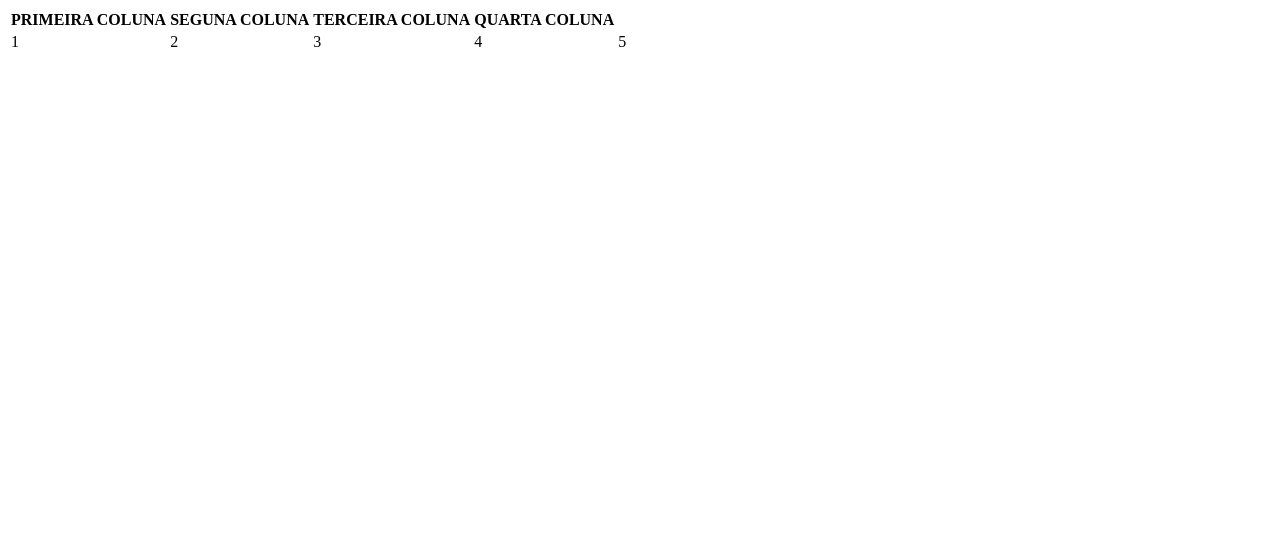
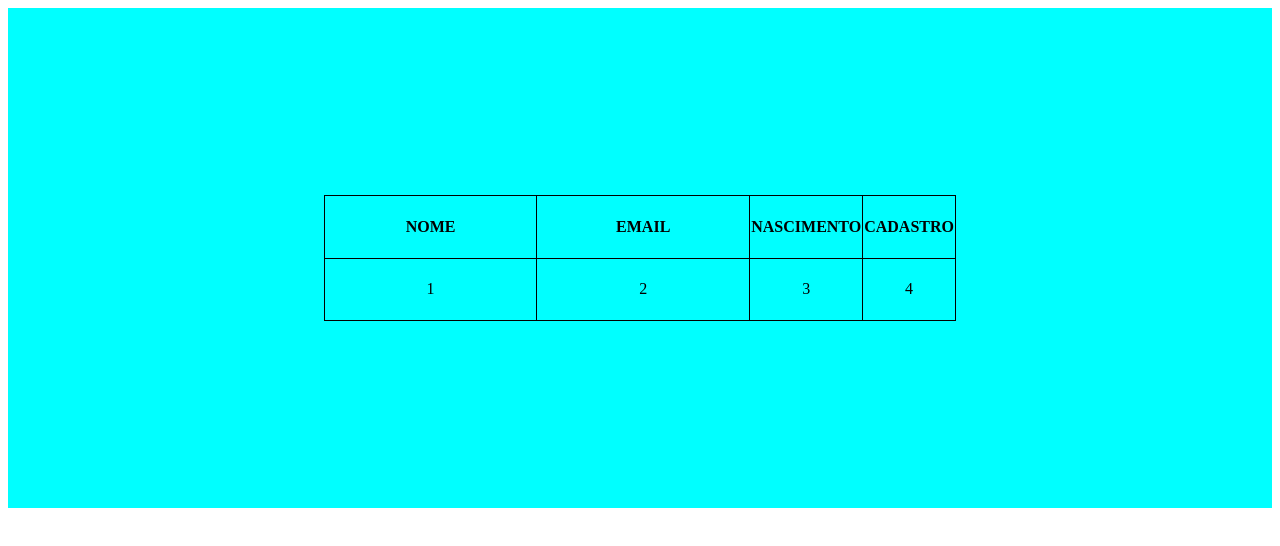
Before and after one commit to MarcosLevi0098/HTML5-CSS, a plain HTML site: page html/tabelas.html in a window 1280 px wide. Drawn offline with Linux system fonts and the light colour scheme.

Commit message:
Terceira parte

```diff
--- a/html/tabelas.html
+++ b/html/tabelas.html
@@ -3,6 +3,7 @@
 <head>
     <meta charset="UTF-8">
     <meta name="viewport" content="width=device-width, initial-scale=1.0">
+    <link rel="stylesheet" href="../style.css">
     <title>Document</title>
 </head>
 <body>
@@ -13,12 +14,15 @@
 
 <main>
     <div>
+
+
+
         <table>
             <tr> <!-- A PRIMEIRA TAG TR DEFINE OS TITULOS DAS MINHAS COLUNAS-->
-                <th>PRIMEIRA COLUNA </th><!-- SIGNIFICA CABEÇALHOS DE TABELA-->
-                <th>SEGUNA COLUNA</th>
-                <th>TERCEIRA COLUNA</th>
-                <th>QUARTA COLUNA</th>
+                <th style="width: 40%;">NOME </th><!-- SIGNIFICA CABEÇALHOS DE TABELA-->
+                <th style="width: 40%;">EMAIL</th>
+                <th style="width: 10%;">NASCIMENTO</th>
+                <th style="width: 10%;">CADASTRO</th>
             </tr>
             <!--APARTIR DO SEGUNDO TR JÁ ESTAMOS DEFININDO O CONTEUDO DE CADA COLUNA-->
             <!-- AO INVES DE USAR TH USAMOS TD-->
@@ -27,9 +31,9 @@
                 <td>2</td>
                 <td>3</td>
                 <td>4</td>
-                <td>5</td>
             </tr>
         </table>
+
     </div>
 </main>
 
--- a/style.css
+++ b/style.css
@@ -30,4 +30,32 @@ h3 {
 div {
     display: flex;
 
+
 }
+/*EDITANDO O CONTEUDO DE TABELAS.HTML*/
+table, th, td {
+    border: solid 1px black;
+    border-collapse: collapse;
+
+}
+
+table {
+    height: 126px;
+    width: 50%;
+}
+
+
+main {
+    position: relative;
+    width: 100%;
+    height: 500px;
+    background-color: aqua;
+}
+
+div {
+    display: flex;
+    height: 100%;
+    justify-content: center;
+    align-items: center;
+    text-align: center;
+}
```
Also changed, not shown: js/funcoes.js (added, +8 -0 lines), js/function.js (added, +16 -0 lines), js/letemloop.js (added, +24 -0 lines), js/varemloop.js (added, +25 -0 lines), js/hoisting.js (added).
